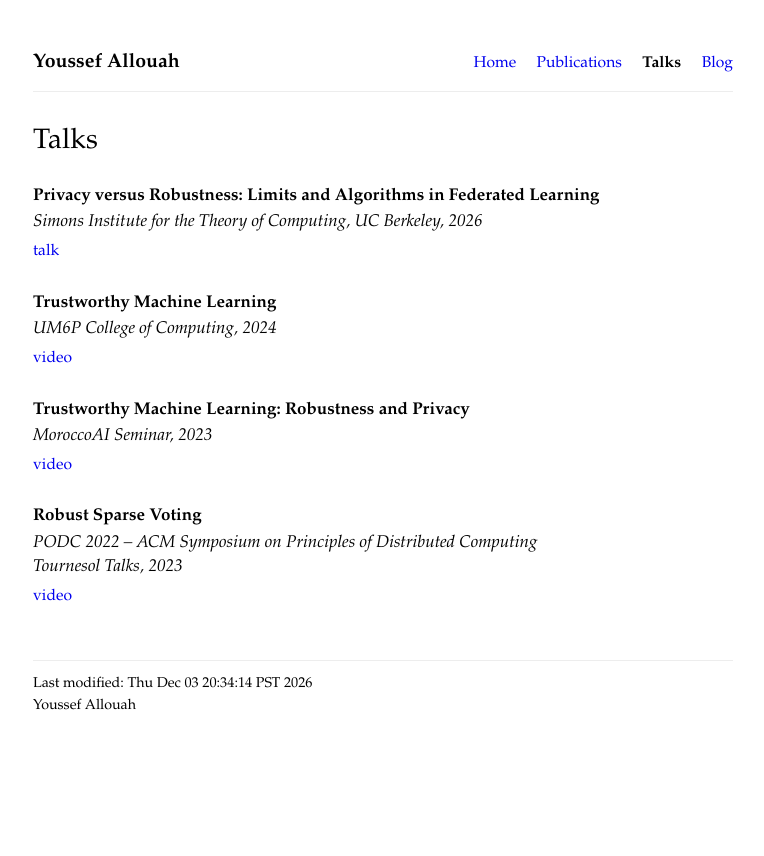
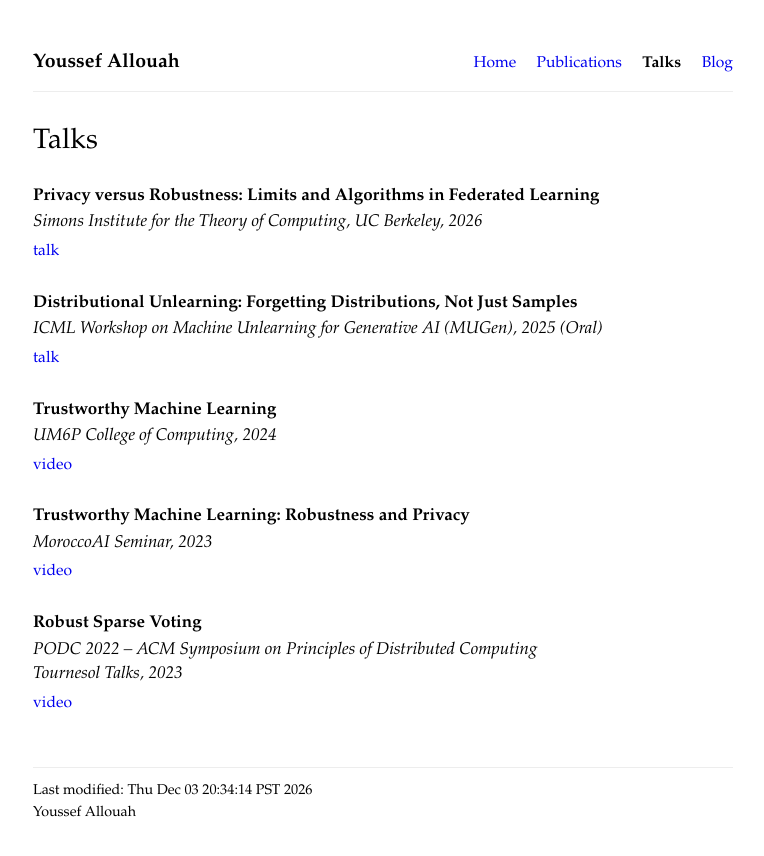
Before and after one commit to ysfalh/youssefallouah.com, a Jekyll site: the page built from talks.md, in a window 1280 px wide. Shown: the top 856 px of the page, without its empty margins (257-1021 px from the left). Built offline with Jekyll 4.4.1, drawn with Linux system fonts in a browser that asks for light colours.

Commit message:
add talk

```diff
--- a/talks.md
+++ b/talks.md
@@ -8,6 +8,12 @@ permalink: /talks.html
   <h2 class="paper-title">Privacy versus Robustness: Limits and Algorithms in Federated Learning</h2>
   <p class="venue">Simons Institute for the Theory of Computing, UC Berkeley, 2026</p>
   <p class="paper-links"><a href="https://simons.berkeley.edu/talks/youssef-allouah-stanford-university-2026-02-24">talk</a></p>
+</div>
+
+<div class="paper">
+  <h2 class="paper-title">Distributional Unlearning: Forgetting Distributions, Not Just Samples</h2>
+  <p class="venue">ICML Workshop on Machine Unlearning for Generative AI (MUGen), 2025 (Oral)</p>
+  <p class="paper-links"><a href="https://mugenworkshop.github.io/">talk</a></p>
 </div>
 
 <div class="paper">
```
